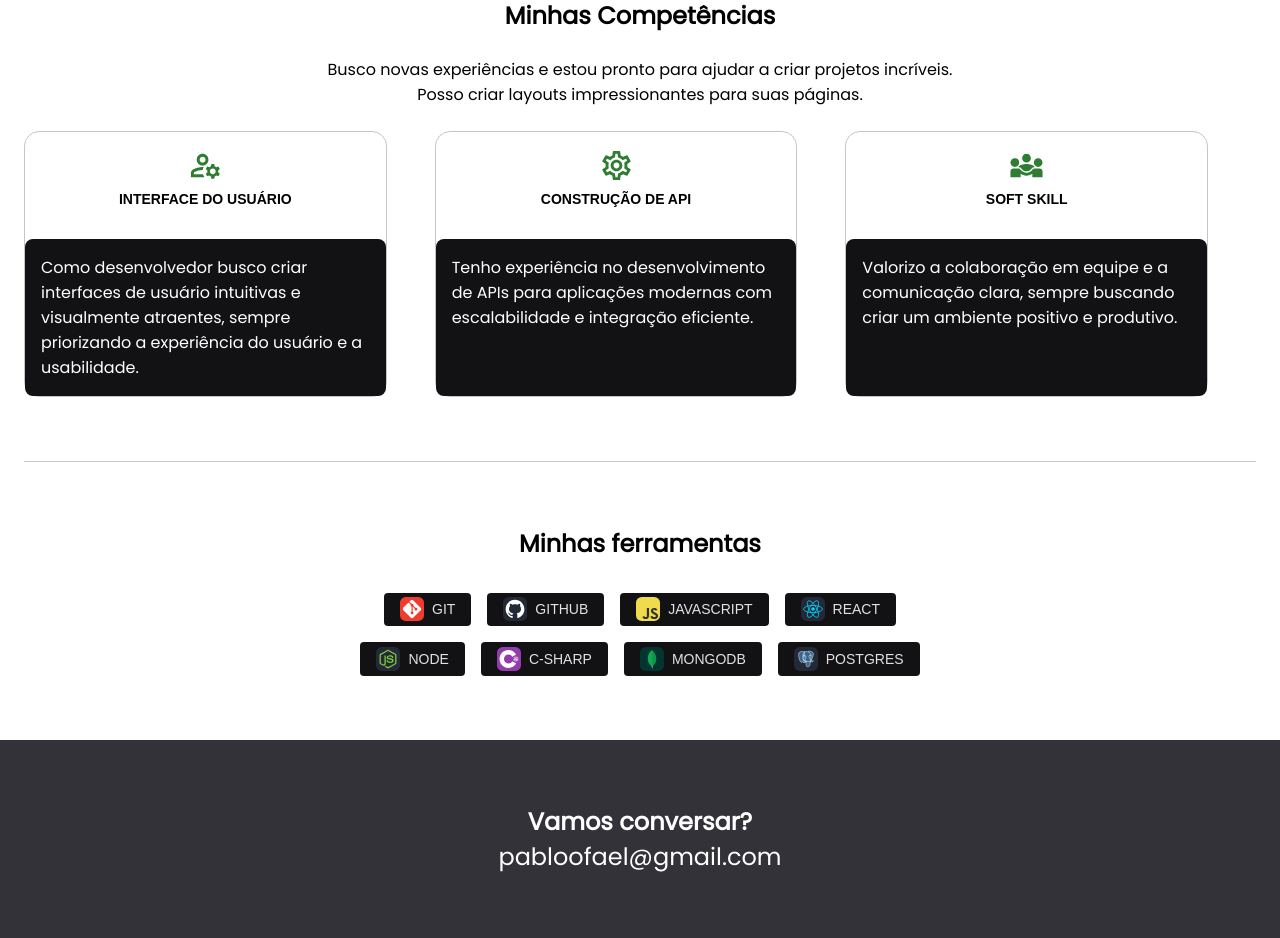
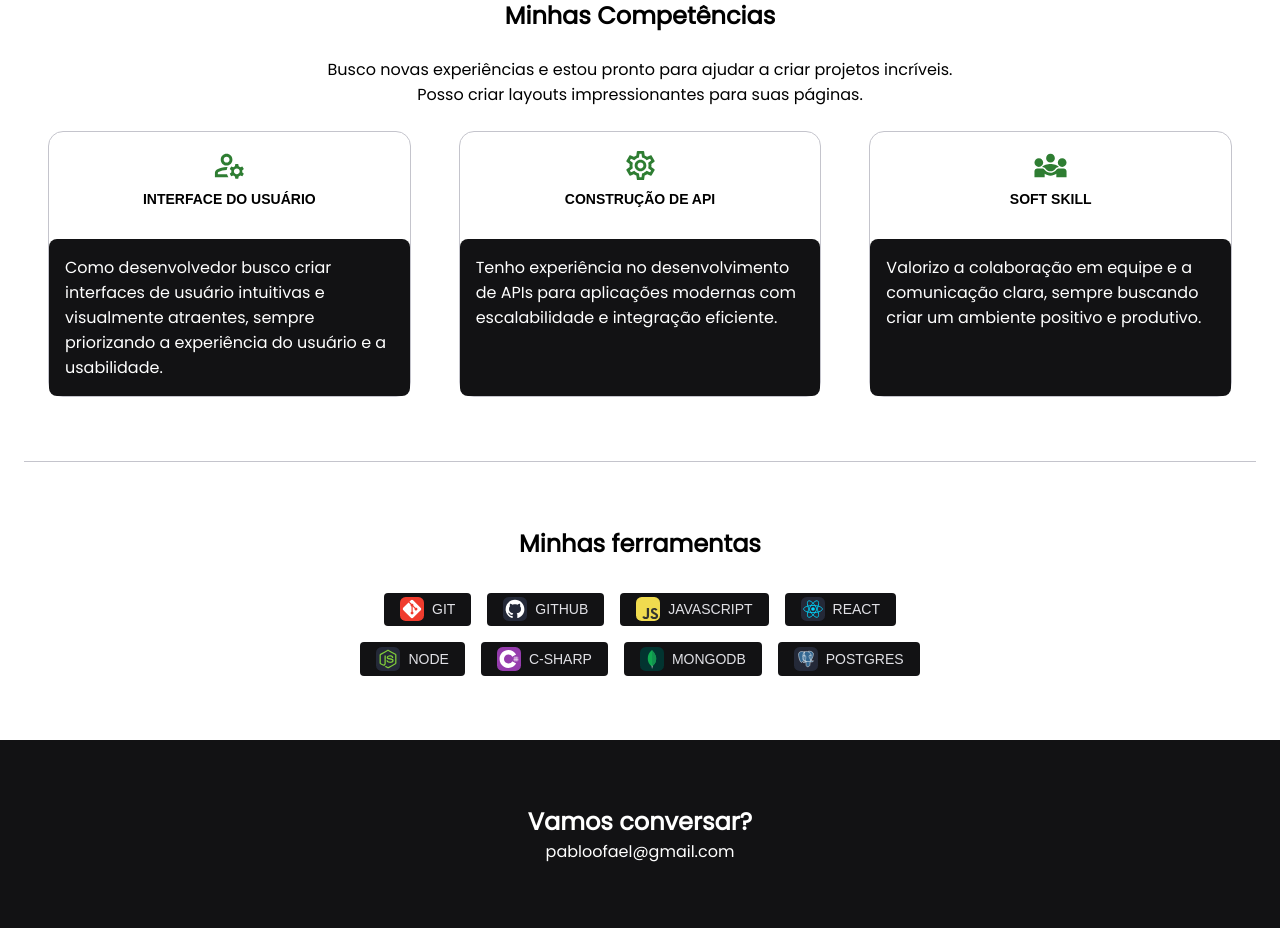
Before and after one commit to PabloRafael-coder/meu-portfolio, a React (Vite) app: page / in a window 1280 px wide. Shown: the part 660-1598 px from the top of the page. Built offline with nearby package versions, Linux system fonts and the light colour scheme; a web font is replaced by a local one.

Commit message:
feat: Adicionando novos medidas para o media screen.

```diff
--- a/src/pages/Home/styles.js
+++ b/src/pages/Home/styles.js
@@ -20,7 +20,7 @@ export const ProfileContainer = styled.section`
   --max-width: 375px;
   width: min(var(--max-width), 100% - 1.5rem * 2);
 
-  @media (width >= 80rem) {
+  @media (width >= 45rem) {
     width: min(80rem, 100% - 1.5rem * 2);
     flex-direction: row;
   }
@@ -54,19 +54,17 @@ export const UserProfile = styled.div`
     background-color: var(--gray-900);
 
     color: var(--gray-300);
-
   }
 
-  @media (width >= 80rem) {
-
-      img {
+  @media (width >= 45rem) {
+    img {
       width: 200px;
       height: auto;
       border-radius: 10px;
       object-position: 0;
       box-shadow: 6px 5px 20px #00000080;
     }
-      }
+  }
 `;
 
 export const ContentContainer = styled.div`
@@ -88,7 +86,7 @@ export const ContentContainer = styled.div`
     line-height: 1.75rem;
   }
 
-  @media (width >= 80rem) {
+  @media (width >= 45rem) {
     max-width: 50rem;
 
     h1 {
@@ -107,7 +105,7 @@ export const ButtonsContainer = styled.div`
   justify-content: center;
   gap: 1rem;
 
-  @media (width >= 80rem) {
+  @media (width >= 45rem) {
     justify-content: start;
   }
 `;
@@ -115,7 +113,7 @@ export const ButtonsContainer = styled.div`
 export const HireButton = styled.a`
   display: flex;
   align-items: center;
-  padding: .5rem;
+  padding: 0.5rem;
   font-size: 0.875rem;
   font-family: 'Martian Mono', sans-serif;
   text-transform: uppercase;
@@ -145,7 +143,7 @@ export const ProjectButton = styled(NavLink)`
   font-family: 'Martian Mono', sans-serif;
   border: 0;
   padding: 0.5rem;
-  border-radius: .25rem;
+  border-radius: 0.25rem;
 
   text-transform: uppercase;
   text-decoration: none;
@@ -162,6 +160,7 @@ export const ProjectButton = styled(NavLink)`
 export const CardContainer = styled.section`
   display: flex;
   flex-direction: column;
+  align-items: center;
   gap: 1.5rem;
   margin-inline: auto;
   width: min(375px, 100% - 1.5rem * 2);
@@ -174,7 +173,7 @@ export const CardContainer = styled.section`
     max-width: 40rem;
   }
 
-  @media (width >= 80rem) {
+  @media (width >= 45rem) {
     width: min(80rem, 100% - 1.5rem * 2);
   }
 `;
@@ -186,10 +185,9 @@ export const TextCardContainer = styled.p`
 export const CardContent = styled.div`
   display: flex;
   flex-direction: column;
-  justify-content: center;
   gap: 3rem;
 
-  @media (width >= 80rem) {
+  @media (width >= 58rem) {
     width: min(80rem, 100% - 1.5rem * 2);
     flex-direction: row;
   }
@@ -227,11 +225,11 @@ export const FooterContainer = styled.footer`
   padding: 4rem 0;
   width: 100%;
   color: var(--white);
-  background: var(--gray-600);
+  background: var(--gray-900);
 
   a {
     color: var(--white);
     text-decoration: none;
-    font-size: 1.5rem;
+    font-size: 1rem;
   }
 `;
```
